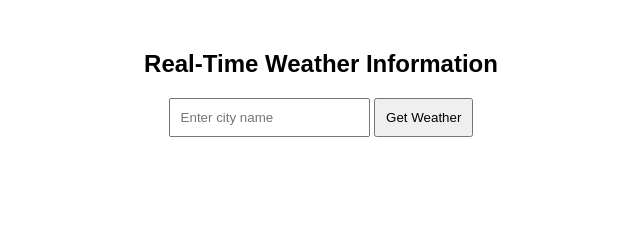
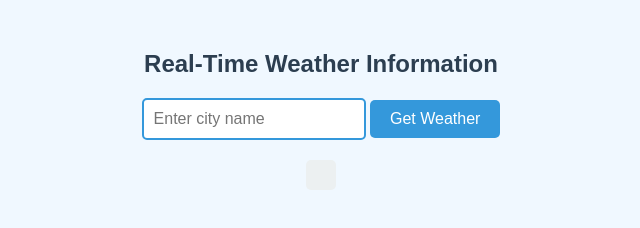
Before and after one commit to khushichodnekar/weather, a plain HTML site: page index.html in a window 1280 px wide. Shown: the whole page, without its empty margins (319-959 px from the left). Drawn offline with Linux system fonts and the light colour scheme.

Commit message:
Update index.html

```diff
--- a/index.html
+++ b/index.html
@@ -5,10 +5,54 @@
     <meta name="viewport" content="width=device-width, initial-scale=1.0">
     <title>Weather App</title>
     <style>
-        body { font-family: Arial, sans-serif; text-align: center; margin: 50px; }
-        input { padding: 10px; }
-        button { padding: 10px; cursor: pointer; }
-        #weatherResult { margin-top: 20px; font-size: 18px; }
+        body {
+            font-family: Arial, sans-serif;
+            text-align: center;
+            margin: 50px;
+            background-color: #f0f8ff; /* Light background color */
+            color: #333; /* Dark text color */
+        }
+        h2 {
+            color: #2c3e50; /* Darker shade for the heading */
+        }
+        input {
+            padding: 10px;
+            border: 2px solid #3498db; /* Border color */
+            border-radius: 5px; /* Rounded corners */
+            width: 200px; /* Fixed width */
+            font-size: 16px; /* Font size */
+            transition: border-color 0.3s; /* Smooth transition for border */
+        }
+        input:focus {
+            border-color: #2980b9; /* Darker border on focus */
+            outline: none; /* Remove default outline */
+        }
+        button {
+            padding: 10px 20px;
+            background-color: #3498db; /* Button background color */
+            color: white; /* Button text color */
+            border: none; /* No border */
+            border-radius: 5px; /* Rounded corners */
+            cursor: pointer;
+            font-size: 16px; /* Font size */
+            transition: background-color 0.3s; /* Smooth transition for background */
+        }
+        button:hover {
+            background-color: #2980b9; /* Darker shade on hover */
+        }
+        #weatherResult {
+            margin-top: 20px;
+            font-size: 18px;
+            padding: 15px; /* Padding around the result */
+            border-radius: 5px; /* Rounded corners for result box */
+            background-color: #ecf0f1; /* Light gray background for results */
+            display: flex; /* Use flexbox for centering */
+            justify-content: center; /* Center horizontally */
+            align-items: center; /* Center vertically (if needed) */
+            width: fit-content; /* Adjust width to fit content */
+            margin-left: auto; /* Centering alignment */
+            margin-right: auto; /* Centering alignment */
+        }
     </style>
 </head>
 <body>
@@ -20,16 +64,16 @@
     <script>
         function getWeather() {
             var city = document.getElementById("city").value;
-            var apiKey = "01330d881084c39b040cd09fb852f59a"; // Your actual API key
+            var apiKey = "01330d881084c39b040cd09fb852f59a";
             var url = `https://api.openweathermap.org/data/2.5/weather?q=${city}&appid=${apiKey}&units=metric`;
 
-            console.log("Fetching weather for:", city); // Debugging line
+            console.log("Fetching weather for:", city);
 
             var xhr = new XMLHttpRequest();
             xhr.open("GET", url, true);
             xhr.onreadystatechange = function () {
                 if (xhr.readyState == 4) {
-                    console.log("Response received:", xhr.status, xhr.responseText); // Debugging
+                    console.log("Response received:", xhr.status, xhr.responseText);
                     if (xhr.status == 200) {
                         var data = JSON.parse(xhr.responseText);
                         var weatherInfo = `Temperature: ${data.main.temp}°C<br>
```
